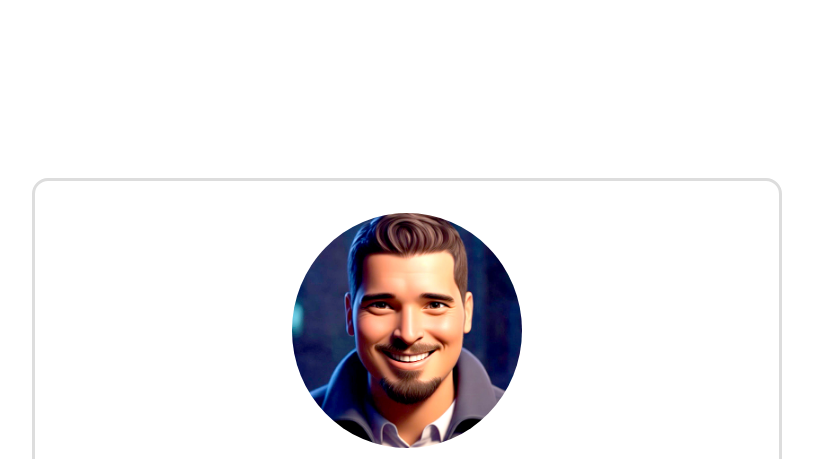
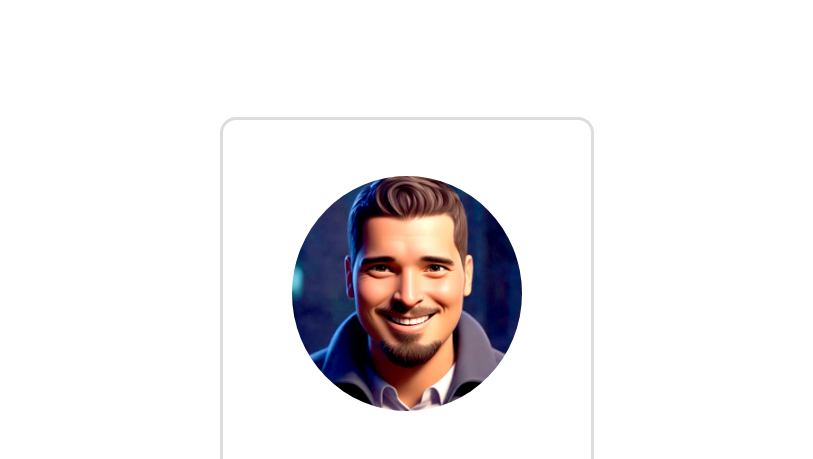
Before and after one commit to nbmsecure/nbmsecure.github.io, a plain HTML site: page index.html in a window 1280 px wide. Shown: the top 459 px of the page, without its empty margins (233-1046 px from the left). Drawn offline with Linux system fonts and the light colour scheme.

Commit message:
Update index.html

```diff
--- a/index.html
+++ b/index.html
@@ -26,7 +26,7 @@
 </style>
 </head>
 <body style="font-family: sans-serif; margin:0; padding:0; height:100vh; width: 100%; display:flex; justify-content: center; align-items: center; ">
-    <div style="border: solid 3px #ddd; border-radius:1rem; display:flex; flex-flow: column; align-items:center; justify-content: center; padding:0 1.5rem">
+    <div style="border: solid 3px #ddd; border-radius:1rem; display:flex; flex-flow: column; align-items:center; justify-content: center; padding:1.5rem; max-width:320px">
         <img src="./noel.jpg" width="230px" height="235px" style="margin:2rem; border-radius:50%;"/><h1 style="text-align:center">NBMSECURE.com is about to be launched in:</h1>
       <div class="countdown">
       <div><span id="hours">00</span><small class="label">Hours</small></div>
```
